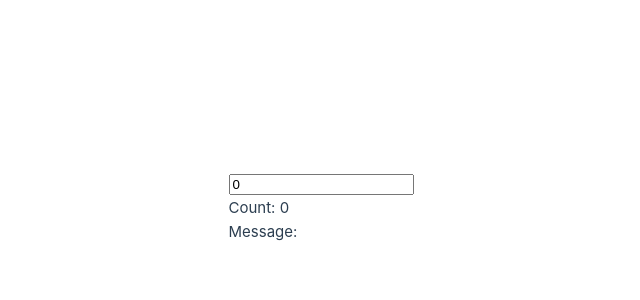
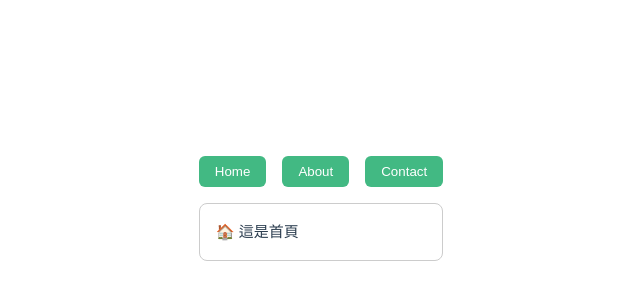
Before and after one commit to Chun5102/testproject, a Vue app: page / in a window 1280 px wide. Shown: the part 192-492 px from the top of the page, without its empty margins (319-959 px from the left). Built offline with nearby package versions, Linux system fonts and the light colour scheme.

Commit message:
Home.vue About.vue Contact.vue TabComponent.vue

```diff
--- a/src/App.vue
+++ b/src/App.vue
@@ -31,6 +31,7 @@ import ParentComponent from './components/ParentComponent.vue'
 import WatchRef from './components/WatchRef.vue'
 import WatchDeepAndMutiValues from './components/WatchDeepAndMutiValues.vue'
 import WatchEffectComp from './components/WatchEffectComp.vue'
+import TabComponent from './components/is/TabComponent.vue'
 </script>
 
 <template>
@@ -73,7 +74,8 @@ import WatchEffectComp from './components/WatchEffectComp.vue'
     <!-- <ParentComponent /> -->
     <!-- <WatchRef /> -->
     <!-- <WatchDeepAndMutiValues /> -->
-    <WatchEffectComp />
+    <!-- <WatchEffectComp /> -->
+    <TabComponent />
   </main>
 </template>
 
--- /dev/null
+++ b/src/components/is/About.vue
@@ -0,0 +1,7 @@
+<script setup></script>
+
+<template>
+  <div>ℹ️ 關於我們</div>
+</template>
+
+<style scoped></style>
--- /dev/null
+++ b/src/components/is/Contact.vue
@@ -0,0 +1,7 @@
+<script setup></script>
+
+<template>
+  <div>📬 聯絡我們</div>
+</template>
+
+<style scoped></style>
--- /dev/null
+++ b/src/components/is/Home.vue
@@ -0,0 +1,7 @@
+<script setup></script>
+
+<template>
+  <div>🏠 這是首頁</div>
+</template>
+
+<style scoped></style>
--- /dev/null
+++ b/src/components/is/TabComponent.vue
@@ -0,0 +1,50 @@
+<script setup>
+import { ref, computed } from 'vue'
+import Home from './Home.vue'
+import About from './About.vue'
+import Contact from './Contact.vue'
+
+const tabs = ['Home', 'About', 'Contact']
+const currentTab = ref('Home')
+
+const componentsMap = {
+  Home,
+  About,
+  Contact,
+}
+
+const currentTabComponent = computed(() => componentsMap[currentTab.value])
+</script>
+
+<template>
+  <div class="tabs">
+    <button v-for="tab in tabs" :key="tab" @click="currentTab = tab">
+      {{ tab }}
+    </button>
+  </div>
+
+  <component :is="currentTabComponent" class="content" />
+</template>
+
+<style scoped>
+.tabs {
+  display: flex;
+  gap: 1rem;
+  margin-bottom: 1rem;
+}
+
+button {
+  padding: 0.5rem 1rem;
+  cursor: pointer;
+  border-radius: 6px;
+  border: none;
+  background: #42b983;
+  color: white;
+}
+
+.content {
+  padding: 1rem;
+  border: 1px solid #ccc;
+  border-radius: 8px;
+}
+</style>
```
